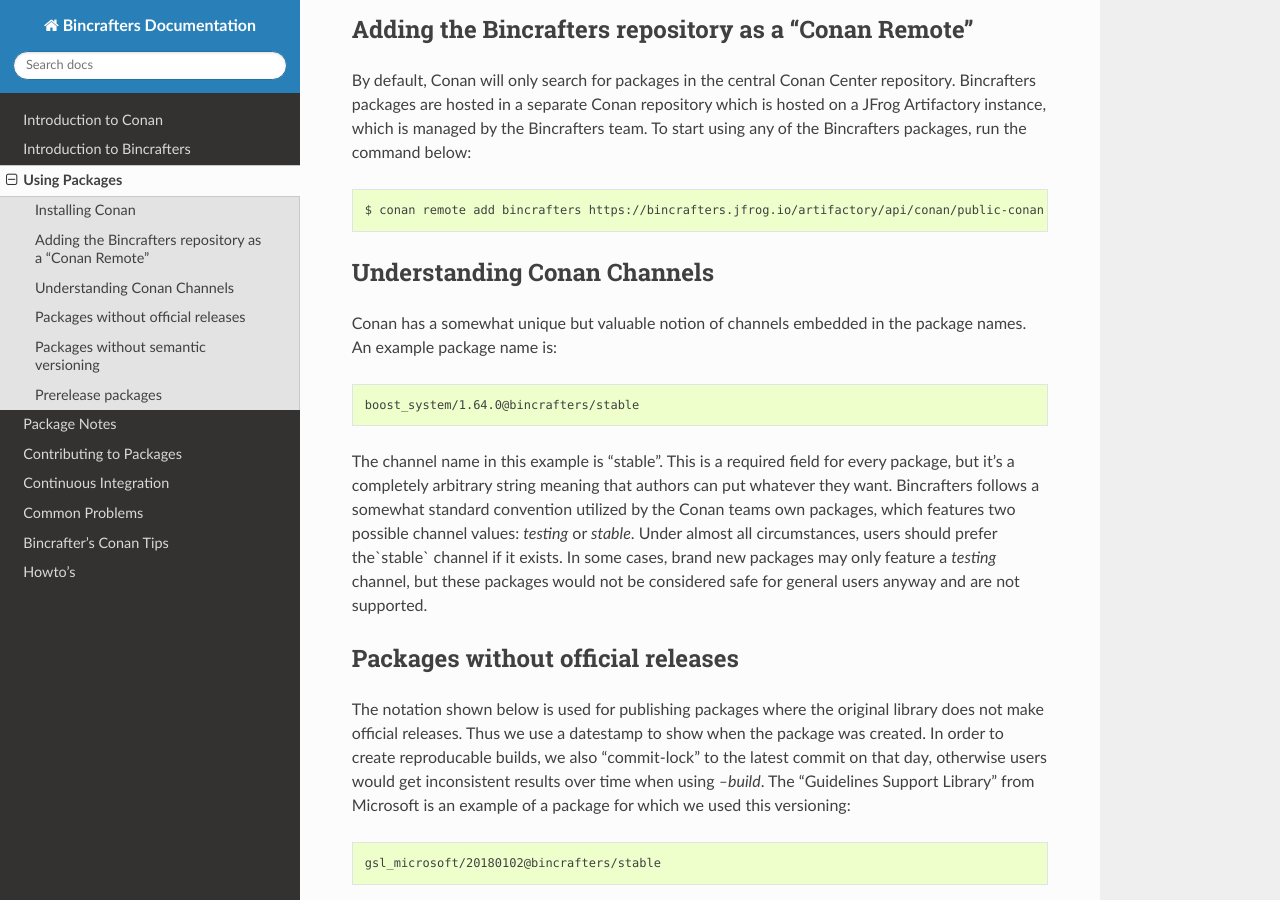
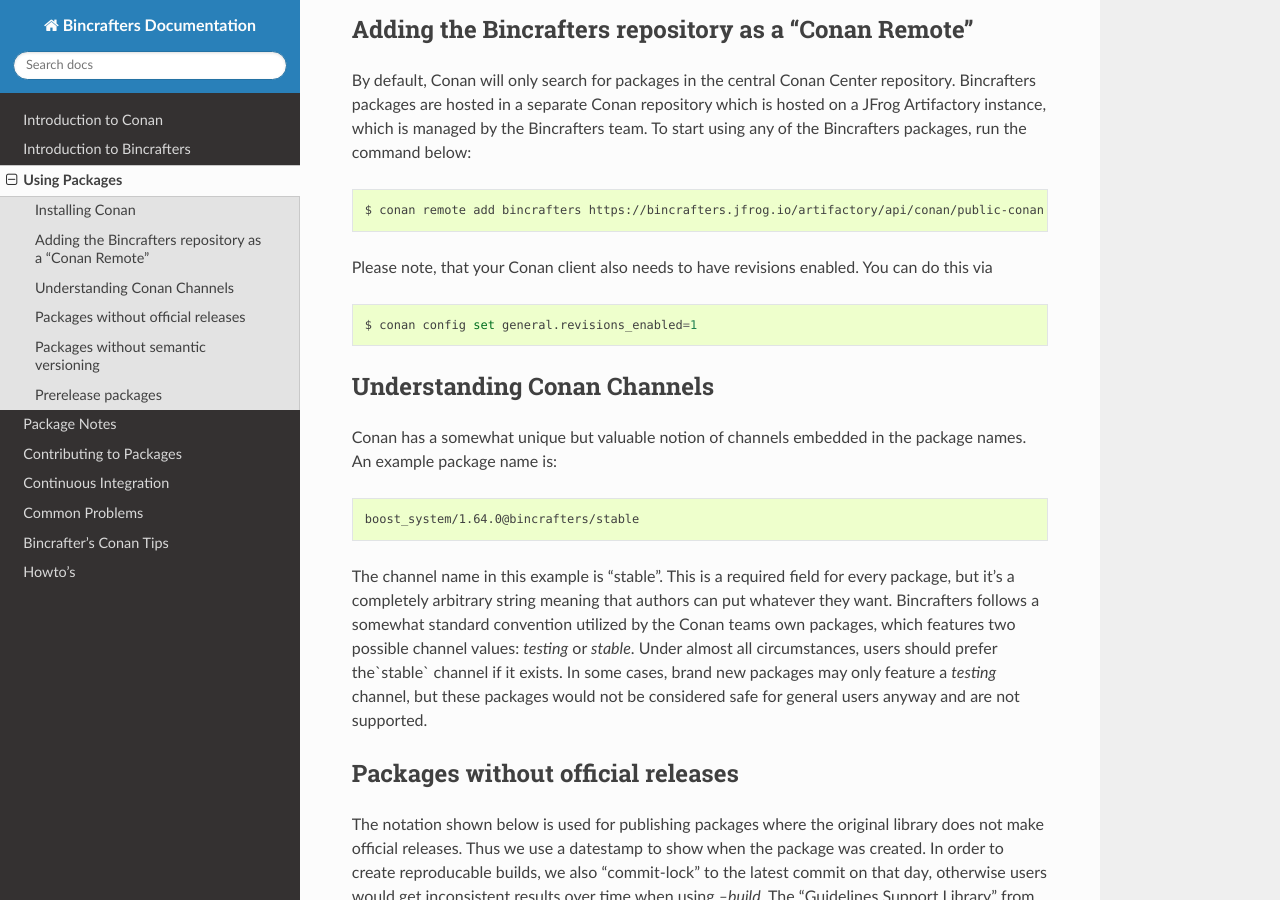
Before and after one commit to bincrafters/community, a Sphinx documentation site: the page built from docs/using_packages.rst, in a window 1280 px wide and 900 px high, scrolled down 371 px. Built offline with Sphinx 7.4.7 and the Read the Docs theme 2.0.0, drawn with Linux system fonts in a browser that asks for light colours.

Commit message:
Docs: mention that revisions have to be enabled

```diff
--- a/docs/using_packages.rst
+++ b/docs/using_packages.rst
@@ -17,6 +17,14 @@
 .. code-block:: bash
 
 	$ conan remote add bincrafters https://bincrafters.jfrog.io/artifactory/api/conan/public-conan
+
+
+Please note, that your Conan client also needs to have revisions enabled. You can do this via
+
+.. code-block:: bash
+
+	$ conan config set general.revisions_enabled=1
+
 
 Understanding Conan Channels
 ------------------------------------------------
```
